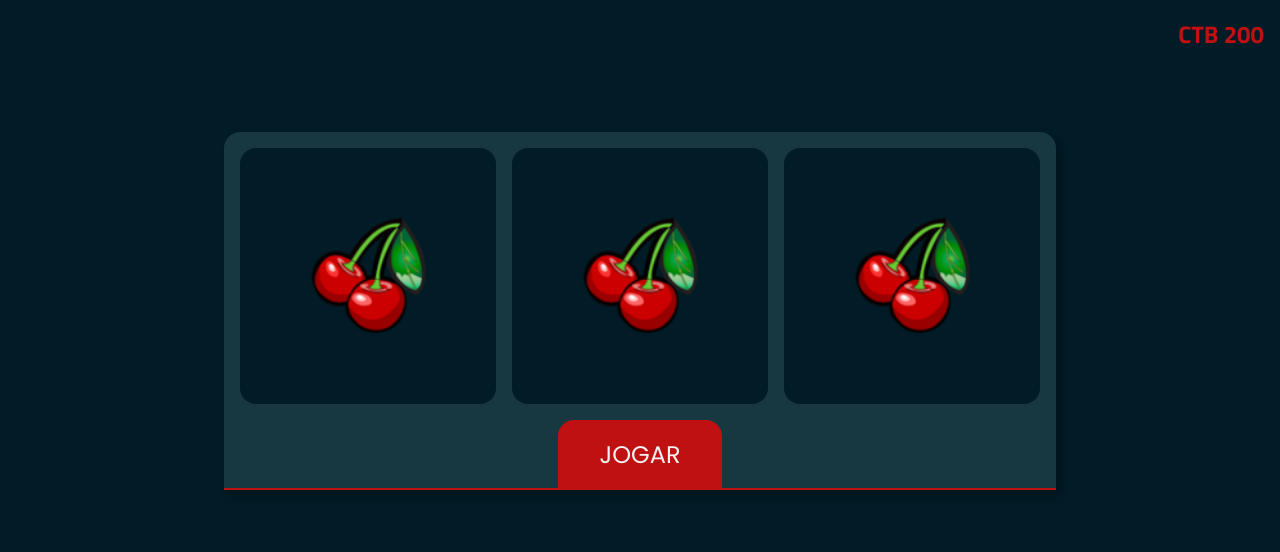
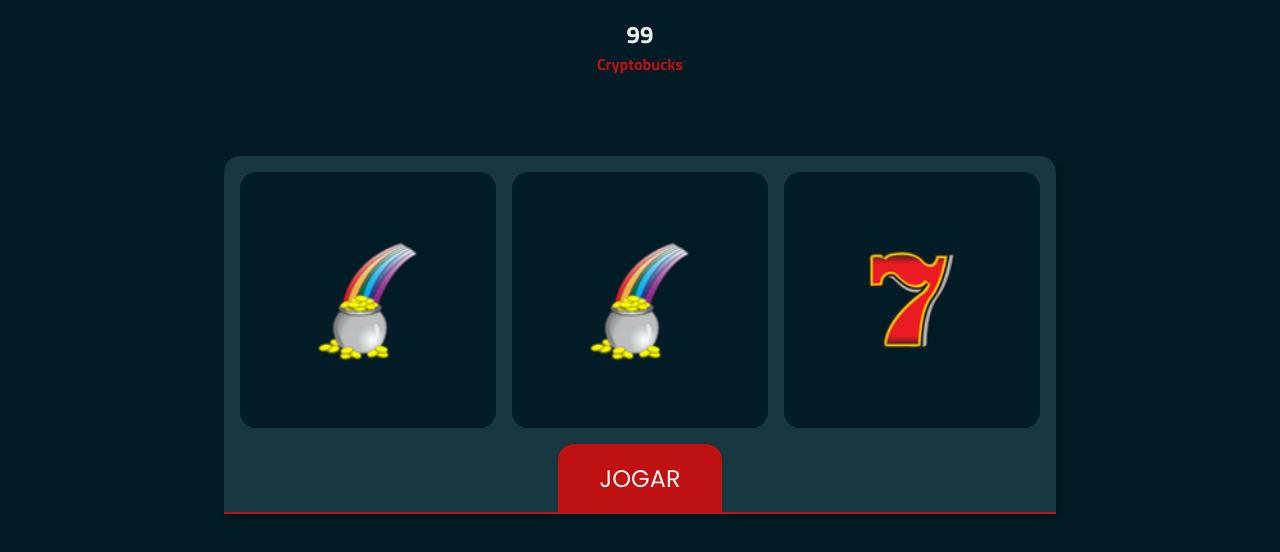
Before and after one commit to mendebian/cryptobet, a plain HTML site: page index.html in a window 1280 px wide. Both pictures are taken after a click on the element "JOGAR". Drawn offline with Linux system fonts and the light colour scheme.

Commit message:
slot animation

```diff
--- a/index.html
+++ b/index.html
@@ -10,7 +10,8 @@
 
     <header>
         <nav>
-            <p class="ctb-balance">CTB 100</p>
+            <h1 class="ctb-balance"></h1>
+            <p class="ctb-title">Cryptobucks</p>
         </nav>
     </header>
 
--- a/src/css/style.css
+++ b/src/css/style.css
@@ -25,12 +25,12 @@ body {
 header nav {
     padding: 1rem;
     font-family: var(--primary-font);
-    font-size: 1.5rem;
-    text-align: end;
+    display: flex;
+    flex-direction: column;
+    align-items: center;
 }
 
-.ctb-balance {
-    font-family: var(--primary-font);
+.ctb-title {
     color: var(--highlight-clr);
 }
 
--- a/src/js/script.js
+++ b/src/js/script.js
@@ -11,15 +11,45 @@ function updateBalance(win = false) {
         balance -= 1;
         if (balance <= 0) {
             balance = 100;
-            alert('Você perdeu todo o seu saldo! O saldo foi resetado para 100 CTB.');
         }
     }
 
     localStorage.setItem('ctbBalance', balance);
-    document.querySelector('.ctb-balance').textContent = `CTB ${balance}`;
+    document.querySelector('.ctb-balance').textContent = balance;
 }
 
 function spinSlots() {
+    const icons = [
+        './src/img/bell.png',
+        './src/img/cherry.png',
+        './src/img/gampe.png',
+        './src/img/seven.png',
+        './src/img/gold-pot.png',
+        './src/img/bar.png'
+    ];
+
+    const slots = document.querySelectorAll('.slot');
+
+    let spins = 0;
+    const maxSpins = 10
+
+    const spinInterval = setInterval(() => {
+        slots.forEach(slot => {
+            const icon = icons[getRandomNumber()];
+            const slotIcon = slot.querySelector('.slot-icon');
+            slotIcon.src = icon;
+        });
+
+        spins++;
+
+        if (spins >= maxSpins) {
+            clearInterval(spinInterval);
+            displayResult();
+        }
+    }, 100);
+}
+
+function displayResult() {
     const icons = [
         './src/img/bell.png',
         './src/img/cherry.png',
@@ -52,5 +82,5 @@ document.addEventListener('DOMContentLoaded', (event) => {
     if (!localStorage.getItem('ctbBalance')) {
         localStorage.setItem('ctbBalance', 100);
     }
-    document.querySelector('.ctb-balance').textContent = `CTB ${localStorage.getItem('ctbBalance')}`;
+    document.querySelector('.ctb-balance').textContent = localStorage.getItem('ctbBalance');
 });
```
